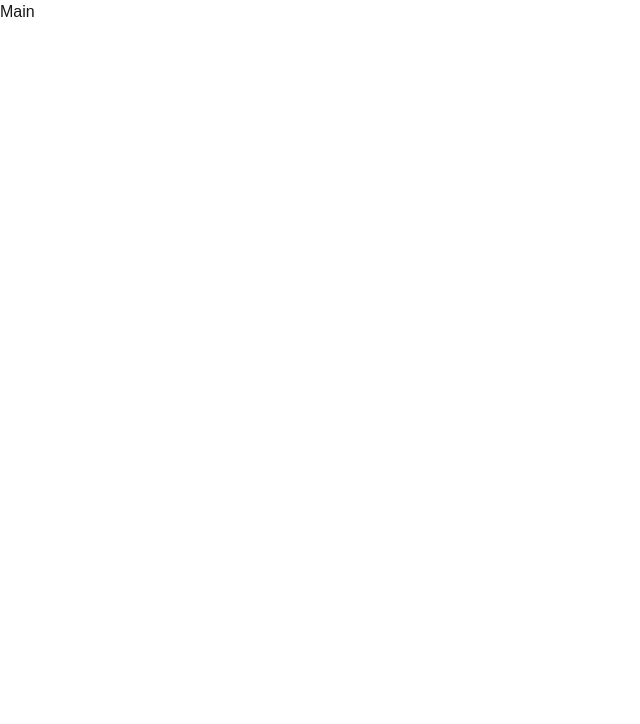
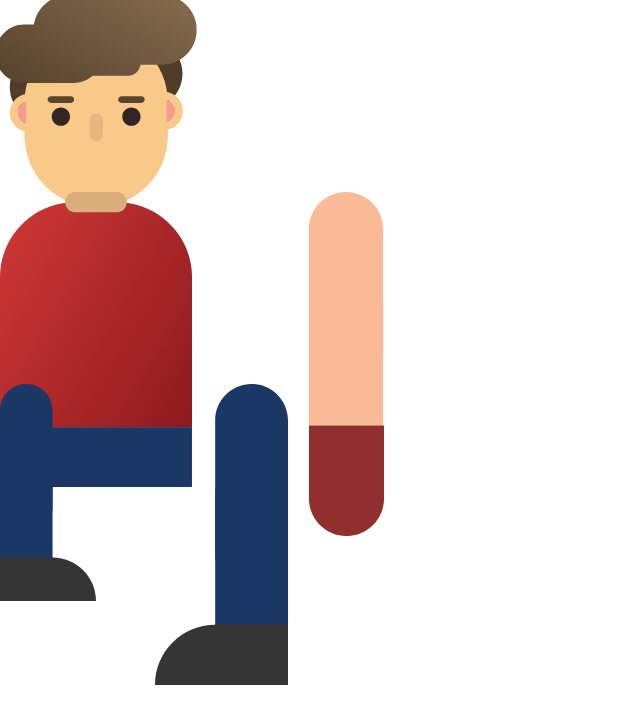
Before and after one commit to ErwanCoubret/nuit-de-l-info-2024, a Next.js app in the folder ndi2024/: page /game/main in a window 1280 px wide. Shown: the top 724 px of the page, without its empty margins (0-640 px from the left). Built offline with nearby package versions, Linux system fonts and the light colour scheme.

Commit message:
base des boutons pour afficher le bonhomme

```diff
--- a/ndi2024/app/(root)/game/main/page.tsx
+++ b/ndi2024/app/(root)/game/main/page.tsx
@@ -1,8 +1,9 @@
+import MainSection from "@/app/components/root/game/main/MainSection";
 
 export default function MainGame() {
     return (
       <div>
-        Main
+        <MainSection />
       </div>
     );
   }
--- /dev/null
+++ b/ndi2024/app/components/root/game/main/MainSection.tsx
@@ -0,0 +1,61 @@
+import HeadSvg from '@/public/man/HEAD.svg';
+import ChestSvg from '@/public/man/CHEST.svg';
+import LArmSvg from '@/public/man/L_ARM.svg';
+import RArmSvg from '@/public/man/R_ARM.svg';
+import LLegSvg from '@/public/man/L_LEG.svg';
+import RLegSvg from '@/public/man/R_LEG.svg';
+import Link from 'next/link';
+import Image from 'next/image';
+
+function BodyPart({
+  svg,
+  right,
+  top,
+  link,
+  altText = 'Body Part',
+}: Readonly<{
+  svg: string;
+  right: string;
+  top: string;
+  link: string;
+  altText?: string;
+}>) {
+
+  return (
+    <Link href={link}
+        className="absolute cursor-pointer hover:scale-105 transition-transform duration-200"
+        style={{
+          right,
+          top,
+        }}
+      >
+        <Image src={svg} alt={altText} className="pointer-events-auto" style={{
+            pointerEvents: 'visiblePainted', // Interactions limitées aux parties du svg
+          }} />
+    </Link>
+  );
+
+}
+
+function Man() {
+    return (
+      <div>
+        <div className="relative w-96 h-96">
+          <BodyPart svg={HeadSvg} right="50%" top="0%" link="/game/main/head" altText="Head" />
+          <BodyPart svg={ChestSvg} right="50%" top="50%" link="/game/main/chest" altText="Chest" />
+          <BodyPart svg={LArmSvg} right="0%" top="50%" link="/game/main/l-arm" altText="Left Arm" />
+          <BodyPart svg={RArmSvg} right="100%" top="50%" link="/game/main/r-arm" altText="Right Arm" />
+          <BodyPart svg={LLegSvg} right="25%" top="100%" link="/game/main/l-leg" altText="Left Leg" />
+          <BodyPart svg={RLegSvg} right="75%" top="100%" link="/game/main/r-leg" altText="Right Leg" />
+        </div>
+       </div>
+    );
+}
+
+export default function MainSection() {
+    return (
+      <div>
+        <Man />
+      </div>
+    );
+  }
```
